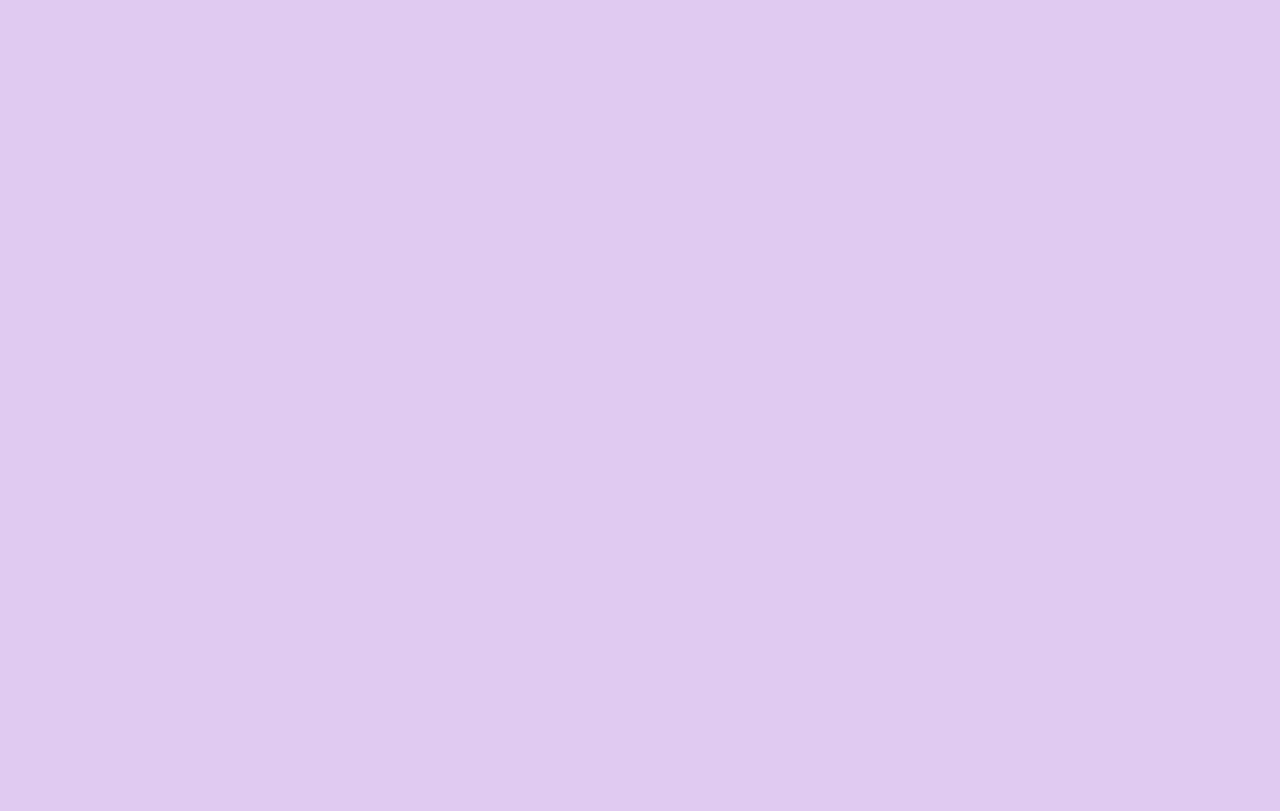
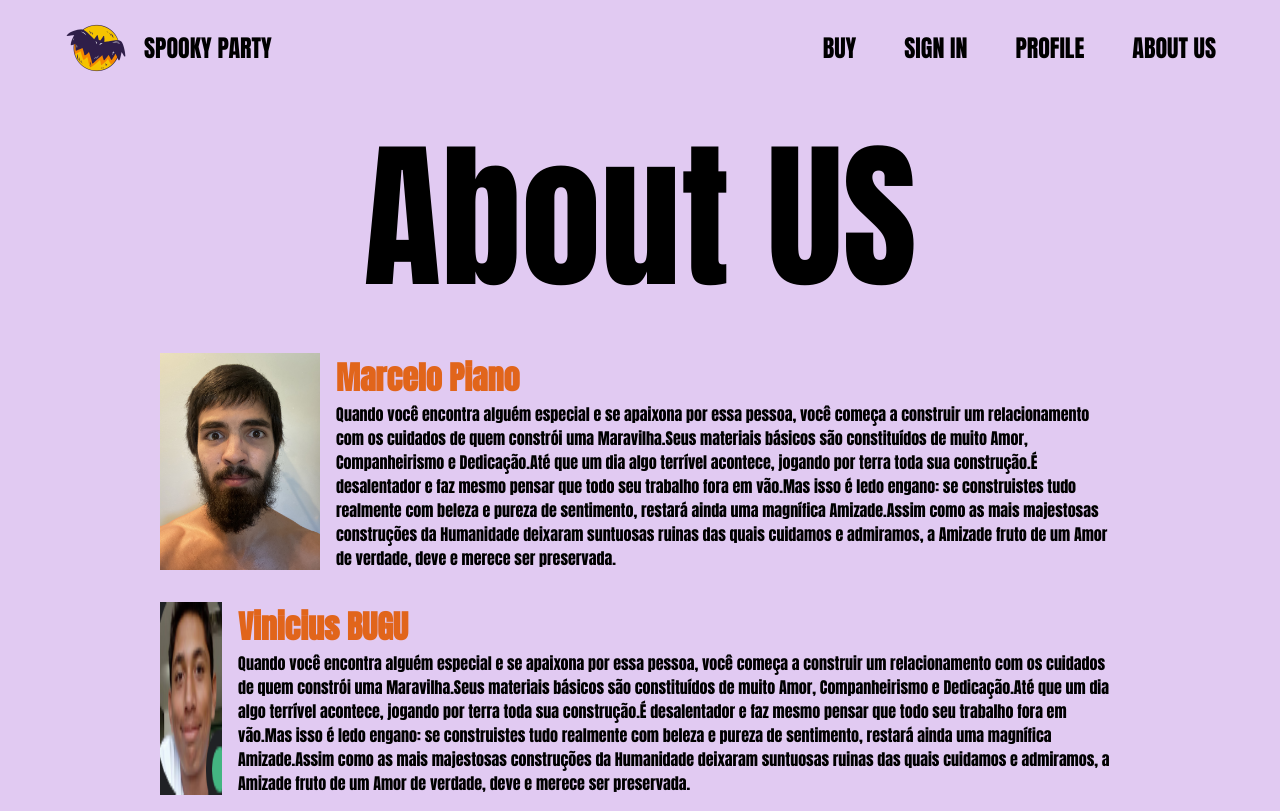
Before and after one commit to CeloPiano/halloween, a React (Create React App) app: page /aboutus in a window 1280 px wide. Before the commit this address had no page. Built offline with nearby package versions, Linux system fonts and the light colour scheme.

Commit message:
mudanças...

```diff
--- a/src/components/Header/index.js
+++ b/src/components/Header/index.js
@@ -13,15 +13,15 @@ export function Header () {
         <Container>
 
             <Logo>
-                <img src={morcegao} alt="MORCEGO MALUCO"/>
-                <Link to="/" >SPOOKY PARTY</Link>
+                <img src={morcegao} className="Imagem" alt="MORCEGO MALUCO"/>
+                <Link to="/" className="Title" >SPOOKY PARTY</Link>
             </Logo>
 
             <Navbar>
                 <Link to="/" className="Button">BUY</Link>
-                <Link to="/" className="Button">SIGN IN</Link>
+                <Link to="/login" className="Button">SIGN IN</Link>
                 <Link to="/" className="Button">PROFILE</Link>
-                <Link to="/" className="Button">ABOUT US</Link>
+                <Link to="/aboutus" className="Button">ABOUT US</Link>
             </Navbar>
 
         </Container>
--- a/src/components/Header/style.js
+++ b/src/components/Header/style.js
@@ -32,7 +32,11 @@ export const Logo = styled.div`
         /* animation: slide 2s ease infinite; */
     }
 
-    /* @keyframes slide{
+    .Title:hover + .Imagem{
+        /* animation: slide 2s ease infinite; */
+    }
+
+    @keyframes slide{
         0%{
             transform: translateY(0%);
         }
@@ -44,7 +48,7 @@ export const Logo = styled.div`
         100%{
             transform: translateY(0%);
         }
-    } */
+    }
 
 
 
--- a/src/components/InputField/index.js
+++ b/src/components/InputField/index.js
@@ -1,12 +1,12 @@
 import {Container, Input, Placeholder } from "./style";
 
 
-function InputField({tipo,name}) {
+function InputField({type,name}) {
 
     return(
         <Container>
 
-            <Input type={tipo} placeholder={name}></Input>
+            <Input type={type} placeholder={name}></Input>
             <Placeholder>{name}</Placeholder>
 
         </Container>
--- a/src/components/InputField/style.js
+++ b/src/components/InputField/style.js
@@ -4,6 +4,8 @@ export const Container = styled.div`
 
     display: flex;
     flex-direction: column;
+
+    width: 15rem;
 
     input:placeholder-shown + label {
         opacity: 0;
@@ -19,6 +21,7 @@ export const Input = styled.input`
 
 
     border: 0.1rem solid gray;
+
 `
 
 export const Placeholder = styled.label`
--- /dev/null
+++ b/src/pages/AboutUs/index.js
@@ -0,0 +1,48 @@
+
+import { Container,
+        Profile,
+        Quadro,
+        Img,
+        P } from "./styled";
+
+import { Header } from "../../components/Header";
+
+import celo from "../../assets/nofear.jpg"
+import bigu from "../../assets/gigu.png"
+
+function AboutUs() {
+    const text = "Quando você encontra alguém especial e se apaixona por essa pessoa, você começa a construir um relacionamento com os cuidados de quem constrói uma Maravilha.Seus materiais básicos são constituídos de muito Amor, Companheirismo e Dedicação.Até que um dia algo terrível acontece, jogando por terra toda sua construção.É desalentador e faz mesmo pensar que todo seu trabalho fora em vão.Mas isso é ledo engano: se construistes tudo realmente com beleza e pureza de sentimento, restará ainda uma magnífica Amizade.Assim como as mais majestosas construções da Humanidade deixaram suntuosas ruinas das quais cuidamos e admiramos, a Amizade fruto de um Amor de verdade, deve e merece ser preservada."
+
+    return(
+
+        <Container>
+            <Header/>
+
+            <P>About US</P>
+
+            <Quadro>
+                <Img src={celo}/>
+
+                <Profile>
+                    <h1>Marcelo Piano</h1>
+                    <p>{text}</p>
+                </Profile>
+
+            </Quadro>
+
+            <Quadro>
+                <Img src={bigu}/>
+
+                <Profile>
+                    <h1>Vinicius BUGU</h1>
+                    <p>{text}</p>
+                </Profile>
+
+            </Quadro>
+
+        </Container>
+    );
+
+}
+
+export default AboutUs
--- /dev/null
+++ b/src/pages/AboutUs/styled.js
@@ -0,0 +1,44 @@
+import styled from "styled-components";
+
+
+export const Container = styled.div`
+
+    display: flex;
+    flex-direction: column;
+
+
+`
+
+export const Profile =    styled.div`
+
+    h1{
+        color: #E1651B;
+    }
+
+    display: flex;
+    flex-direction: column;
+
+    justify-content: flex-start;
+
+`
+
+export const Quadro = styled.div`
+
+    display: flex;
+    flex-direction: row;
+
+    gap: 1rem;
+
+    margin: 1rem 10rem;
+`
+
+export const Img = styled.img`
+    width: 10rem;
+`
+
+export const P = styled.p`
+
+    display: flex;
+    justify-content: center;
+    font-size: 10rem;
+`
--- /dev/null
+++ b/src/pages/Login/index.js
@@ -0,0 +1,28 @@
+import { Header } from "../../components/Header";
+import { Container,
+         Form} from "./styled";
+
+import InputField from "../../components/InputField";
+
+function Login() {
+
+    return(
+        <Container>
+            <Header/>
+
+            <h1>LOGIN</h1>
+
+            <Form>
+                <InputField name="User" ></InputField>
+                <InputField name="Password" ></InputField>
+                <button>login</button>
+            </Form>
+
+
+
+        </Container>
+    );
+
+}
+
+export default Login
--- /dev/null
+++ b/src/pages/Login/styled.js
@@ -0,0 +1,44 @@
+import styled from "styled-components";
+
+
+export const Container = styled.div`
+
+    display: flex;
+    flex-direction: column;
+
+    h1{
+        margin: 5rem 0;
+        display: flex;
+        justify-content: center ;
+    }
+
+`
+
+export const Form = styled.form`
+
+    display: flex;
+    flex-direction: column;
+
+    gap: 1rem;
+
+    align-items: center;
+    margin-top: 1rem;
+
+    button{
+
+        background-color: orange;
+        width: 6rem;
+        height: 2rem;
+        opacity: 0.85;
+
+        cursor: pointer;
+
+        transition: all 1s ease;
+
+        &:hover{
+            opacity: 1;
+            transform: translateY(-0.5rem);
+        }
+    }
+
+`
--- a/src/routes/app.routes.js
+++ b/src/routes/app.routes.js
@@ -1,4 +1,6 @@
 import Home from "../pages/Home";
+import AboutUs from "../pages/AboutUs";
+import Login from "../pages/Login";
 
 import {  BrowserRouter,
           Routes,
@@ -13,6 +15,10 @@ function AppRoutes () {
 
                 <Route path="/" element={<Home />}/>
 
+                <Route path="/aboutus" element={<AboutUs />}/>
+
+                <Route path="/login" element={<Login />}/>
+
             </Routes>
         </BrowserRouter>
 
```
Also changed, not shown: src/assets/gigu.png (added), src/assets/nofear.jpg (added).
